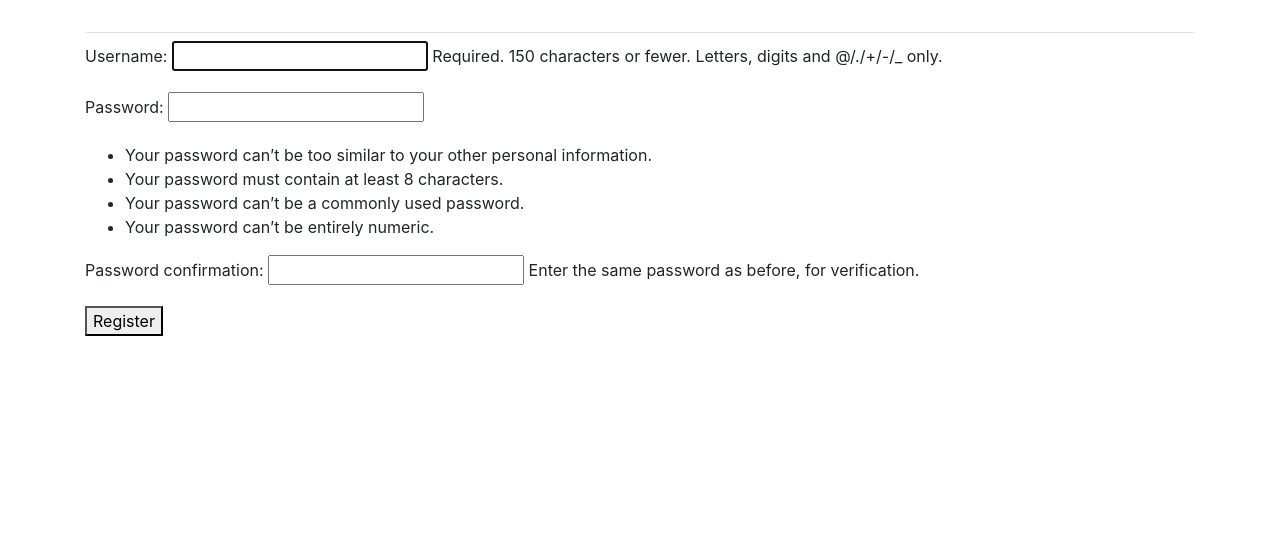
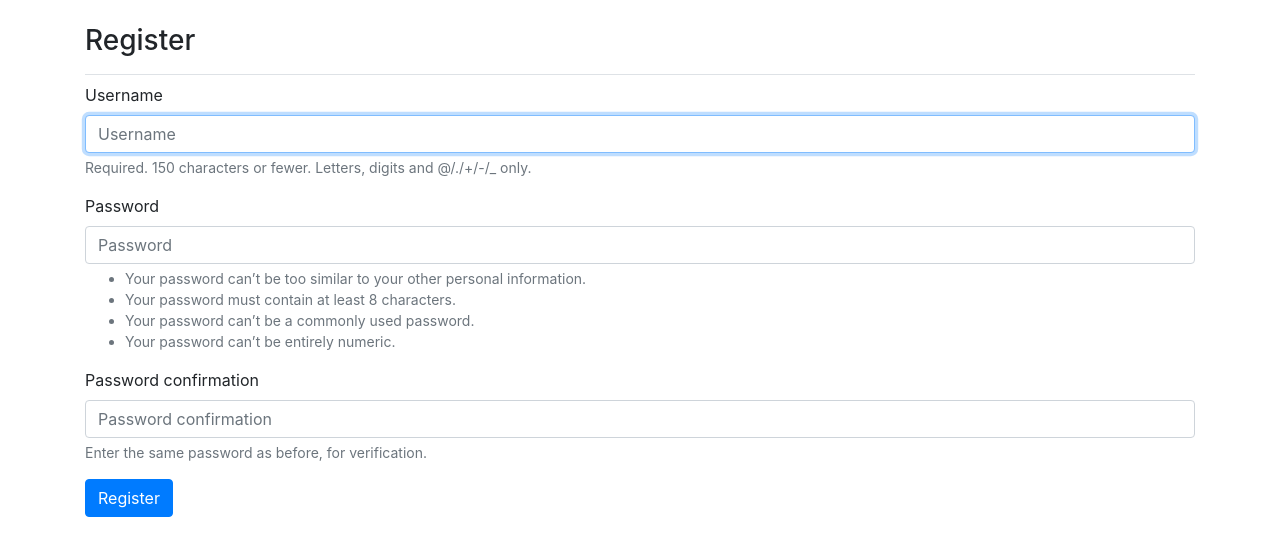
Before and after one commit to yawok/learning_log, a Django app: page /users/register/ in a window 1280 px wide. Shown: the part 58-614 px from the top of the page. Run offline with Django 4.2, Linux system fonts and the light colour scheme; some libraries are stand-ins or nearby versions.

Commit message:
restyled the register page.

```diff
--- a/users/templates/registration/register.html
+++ b/users/templates/registration/register.html
@@ -1,10 +1,18 @@
 {% extends "learning_logs/base.html" %}
+{% load bootstrap4 %}
+
+{% block page_header %}
+	<h3>Register</h3>
+{% endblock page_header %}
 
 {% block content %}
-	<form method="post" action="{% url 'users:register' %}">
+	<form method="post" action="{% url 'users:register' %}" class="form">
 		{% csrf_token %}
-		{{ form.as_p }}
-		<button name="submit">Register</button>
-		<input type="hidden" name="next" value="{% url 'learning_logs:index' %}" />
+		{% bootstrap_form form %}
+		{% buttons %}
+			<button name="submit" class="btn btn-primary">Register</button>
+		{% endbuttons %}
+		<input type="hidden" name="next"
+			value="{% url 'learning_logs:index' %}" />
 	</form>
 {% endblock content %}
```
